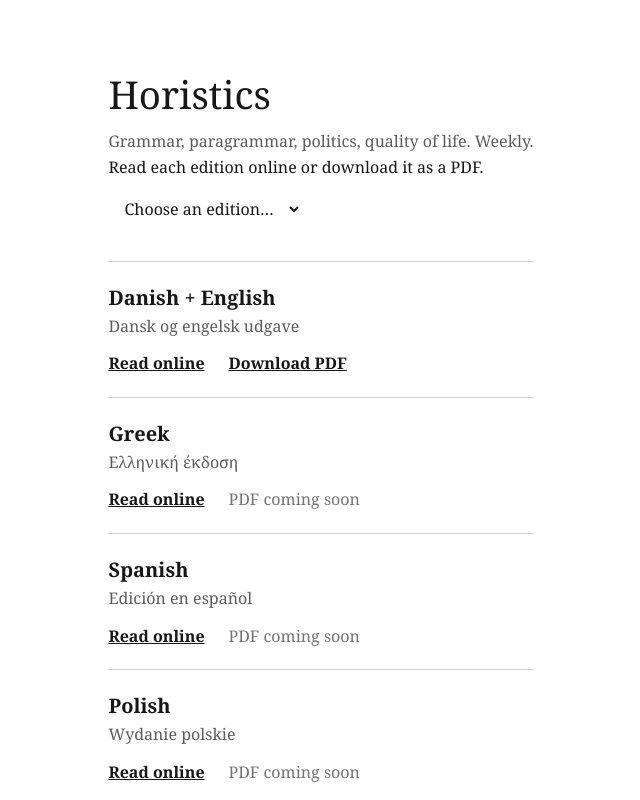
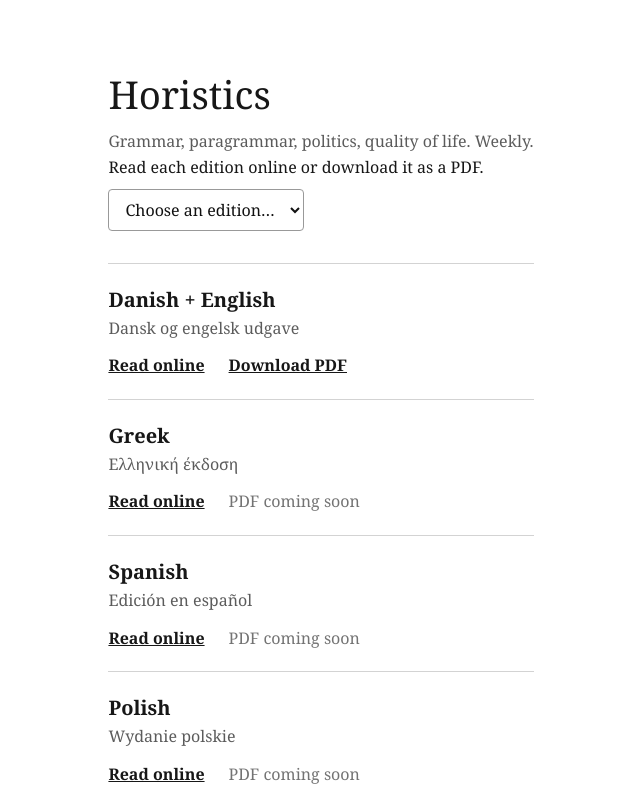
Before and after one commit to parlamas/prosopocracy, a Next.js app: page /paper in a window 1280 px wide. Shown: the top 800 px of the page, without its empty margins (319-959 px from the left). Built offline with nearby package versions, Linux system fonts and the light colour scheme.

Commit message:
Fix dropdown colours

```diff
--- a/app/paper/EditionSelect.tsx
+++ b/app/paper/EditionSelect.tsx
@@ -1,5 +1,3 @@
-//app/paper/EditionSelect.tsx
-
 "use client";
 
 import { useRouter } from "next/navigation";
@@ -23,13 +21,17 @@ export default function EditionSelect({
         fontSize: "1rem",
         padding: "0.5rem 0.75rem",
         marginTop: "0.5rem",
+        color: "#111",
+        background: "#fff",
+        border: "1px solid #999",
+        borderRadius: 4,
       }}
     >
       <option value="" disabled>
         Choose an edition…
       </option>
       {editions.map((e) => (
-        <option key={e.href} value={e.href}>
+        <option key={e.href} value={e.href} style={{ color: "#111", background: "#fff" }}>
           {e.name}
         </option>
       ))}
```
